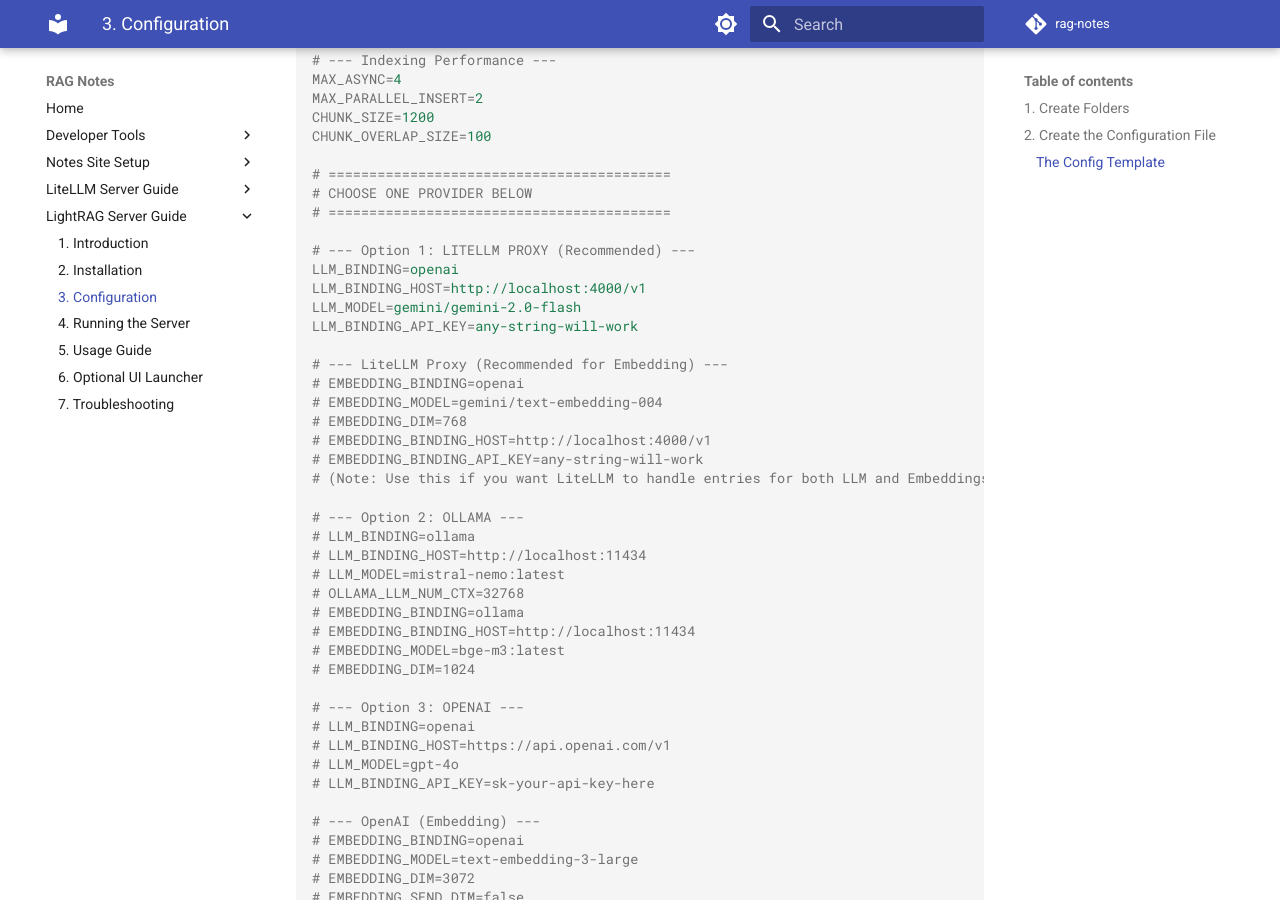
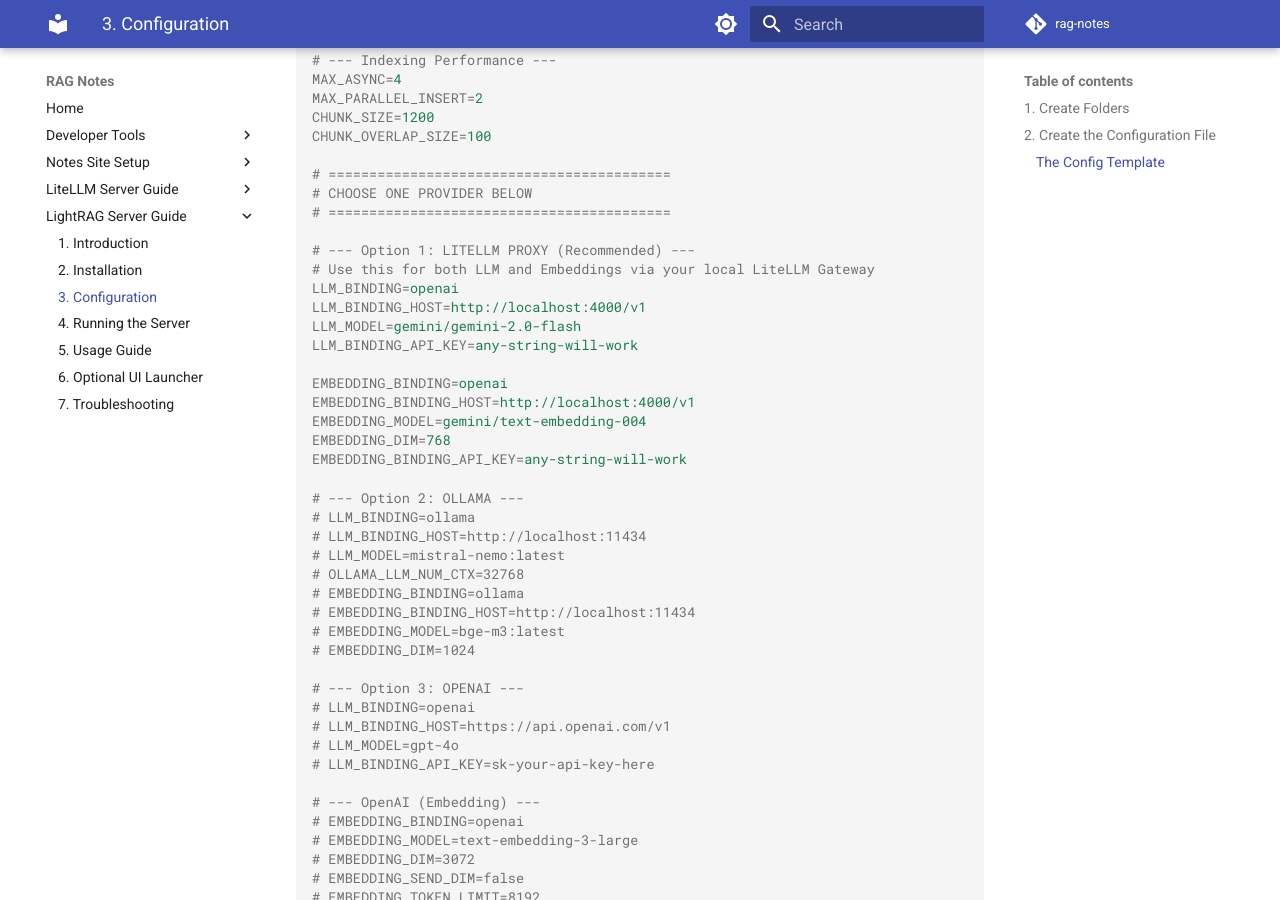
Before and after one commit to kbhatiya999/rag-notes, an MkDocs documentation site: the page built from docs/lightrag-server/3-configuration.md, in a window 1280 px wide and 900 px high, scrolled down 863 px. Built offline with MkDocs 1.6.1 and Material for MkDocs 9.7.7, drawn with Linux system fonts in a browser that asks for light colours; comment, search, counter and statistics services are not loaded.

Commit message:
Defaulted LightRAG to LiteLLM for both LLM and Embedding

```diff
--- a/docs/lightrag-server/3-configuration.md
+++ b/docs/lightrag-server/3-configuration.md
@@ -40,18 +40,17 @@
 # ==========================================
 
 # --- Option 1: LITELLM PROXY (Recommended) ---
+# Use this for both LLM and Embeddings via your local LiteLLM Gateway
 LLM_BINDING=openai
 LLM_BINDING_HOST=http://localhost:4000/v1
 LLM_MODEL=gemini/gemini-2.0-flash
 LLM_BINDING_API_KEY=any-string-will-work
 
-# --- LiteLLM Proxy (Recommended for Embedding) ---
-# EMBEDDING_BINDING=openai
-# EMBEDDING_MODEL=gemini/text-embedding-004
-# EMBEDDING_DIM=768
-# EMBEDDING_BINDING_HOST=http://localhost:4000/v1
-# EMBEDDING_BINDING_API_KEY=any-string-will-work
-# (Note: Use this if you want LiteLLM to handle entries for both LLM and Embeddings)
+EMBEDDING_BINDING=openai
+EMBEDDING_BINDING_HOST=http://localhost:4000/v1
+EMBEDDING_MODEL=gemini/text-embedding-004
+EMBEDDING_DIM=768
+EMBEDDING_BINDING_API_KEY=any-string-will-work
 
 # --- Option 2: OLLAMA ---
 # LLM_BINDING=ollama
```
